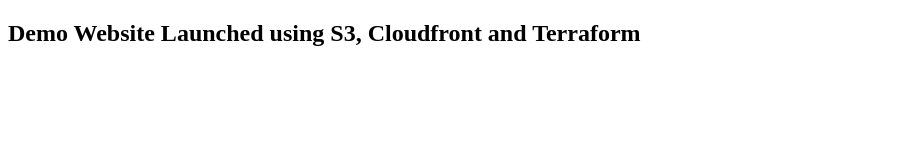
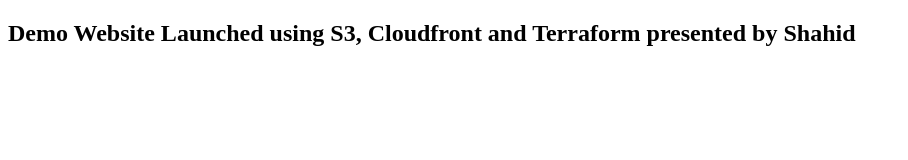
Before and after one commit to shahid-mait15/taste.terraform, a plain HTML site: page index.html in a window 1280 px wide. Shown: the whole page, without its empty margins (0-908 px from the left). Drawn offline with Linux system fonts and the light colour scheme.

Commit message:
Update index.html

```diff
--- a/index.html
+++ b/index.html
@@ -2,4 +2,4 @@
 <html>
 <body>
 
-<h2>Demo Website Launched using S3, Cloudfront and Terraform</h2>
+<h2>Demo Website Launched using S3, Cloudfront and Terraform presented by Shahid</h2>
```
